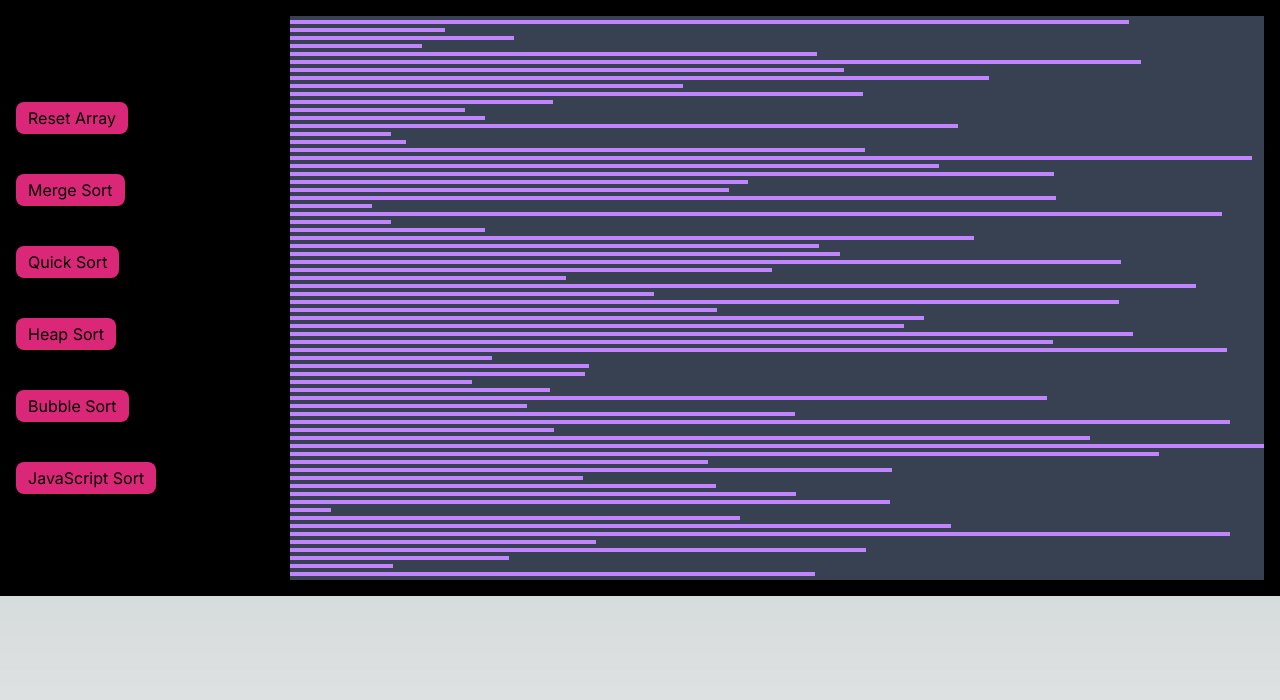
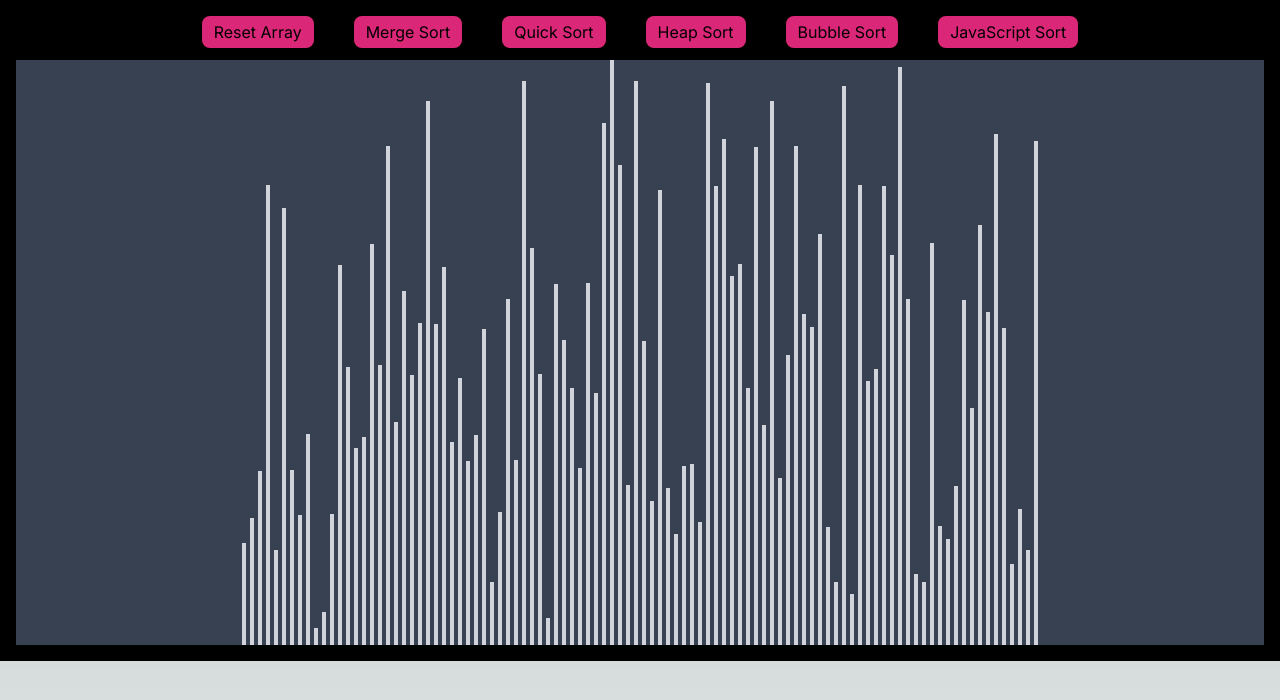
Before and after one commit to romeshyadav002/Sorting-Visualizer, a Next.js app: page / in a window 1280 px wide. Shown: the top 700 px of the page. Built offline with nearby package versions, Linux system fonts and the light colour scheme.

Commit message:
Merge Sort Animation

```diff
--- a/src/app/page.tsx
+++ b/src/app/page.tsx
@@ -3,7 +3,7 @@ import SortingVisualizer from '../components/SortingVisualizer';
 
 export default function Home() {
   return (
-    <div className="flex items-center justify-end bg-black h-full w-screen">
+    <div className="flex items-center justify-end bg-black h-full w-full">
       <SortingVisualizer />
     </div>
   );
--- a/src/components/ArrayBars.tsx
+++ b/src/components/ArrayBars.tsx
@@ -4,14 +4,18 @@ interface ButtonProps {
 }
 const ArrayBars: React.FC<ButtonProps> = ({ array }) => {
   return (
-    <div className="space-y-1">
-      {array.map((val, index) => (
-        <div
-          key={index}
-          style={{ width: `${val}px` }}
-          className="bg-purple-400 h-1"
-        ></div>
-      ))}
+    <div className=" flex flex-row space-x-1">
+      {array.map((val, index) => {
+        const customClass = `w-1 bg-gray-300`;
+        return (
+          <div
+            key={index}
+            id={`${index}`}
+            style={{ height: val }}
+            className={customClass}
+          ></div>
+        );
+      })}
     </div>
   );
 };
--- a/src/components/SortingVisualizer.tsx
+++ b/src/components/SortingVisualizer.tsx
@@ -1,22 +1,37 @@
 'use client';
-import React, { useState } from 'react';
+
+import React, { useState, useEffect } from 'react';
 import generateArray from '../helpers/RandomNoArray/randomNoArray';
 import Button from './Button';
 import javaScriptSort from '../helpers/SortingAlgos/JavaScriptSort/JavaScriptSort';
+import mergeSort from '../helpers/SortingAlgos/MergeSort/MergeSort';
+import {
+  getMergeSortAnim,
+  mergeAnim,
+} from '../helpers/SortingAlgos/MergeSort/MergeAnim';
 import ArrayBars from './ArrayBars';
-import mergeSort from '../helpers/SortingAlgos/MergeSort/MergeSort';
-const SIZE = 70;
+
+const SIZE = 100;
+export const ANIMATION_SPEED = 3;
+
 function SortingVisualizer() {
-  const [array, setArray] = useState(generateArray(SIZE));
+  const [array, setArray] = useState<number[]>([]);
+
+  useEffect(() => {
+    setArray(generateArray(SIZE));
+  }, []);
+
   const resetArray = () => {
     const randomArray = generateArray(SIZE);
     setArray(randomArray);
   };
+
   const jsSort = () => {
     const sortedArray = javaScriptSort(array);
     console.log({ sortedArray });
     setArray([...sortedArray]);
   };
+
   const mgSort = () => {
     const sortedArray = mergeSort(array);
     console.log({ sortedArray });
@@ -24,16 +39,17 @@ function SortingVisualizer() {
   };
 
   return (
-    <div className="flex p-4 flex-row justify-between items-center w-full h-full">
-      <div className="flex flex-col items-start justify-start gap-10">
+    <div className="flex p-4 flex-col justify-between items-center w-full h-full gap-3">
+      <div className="flex flex-row items-start justify-start gap-10">
         <Button text="Reset Array" onPress={resetArray} />
-        <Button text="Merge Sort" onPress={mgSort} />
+        <Button text="Merge Sort" onPress={() => mergeAnim(array)} />
         <Button text="Quick Sort" onPress={resetArray} />
         <Button text="Heap Sort" onPress={resetArray} />
         <Button text="Bubble Sort" onPress={resetArray} />
         <Button text="JavaScript Sort" onPress={jsSort} />
       </div>
-      <div className="flex flex-col py-1 bg-gray-700 items-end justify-center ">
+
+      <div className="flex flex-row px-1 bg-gray-700 items-end justify-center space-x-1 w-full rotate-180">
         <ArrayBars array={array} />
       </div>
     </div>
--- a/src/helpers/RandomNoArray/randomNoArray.ts
+++ b/src/helpers/RandomNoArray/randomNoArray.ts
@@ -1,7 +1,7 @@
 import generateRandomNumber from '../RandomNumber/randomNumberGenerator';
 
 const min = 5;
-const max = 1000;
+const max = 600;
 const generateArray = (size: number) => {
   const array: number[] = [];
   for (let i = 0; i < size; i++) {
--- /dev/null
+++ b/src/helpers/SortingAlgos/MergeSort/MergeAnim.ts
@@ -0,0 +1,85 @@
+import { ANIMATION_SPEED } from '../../../components/SortingVisualizer';
+
+export const getMergeSortAnim = (array: number[]): any[] => {
+  const animations: any[] = [];
+  if (array.length <= 1) return array;
+  const auxiliaryArray = [...array];
+  mergeSortHelper(array, 0, array.length - 1, auxiliaryArray, animations);
+  return animations;
+};
+
+const mergeSortHelper = (
+  mainArray: number[],
+  startIdx: number,
+  endIdx: number,
+  auxiliaryArray: number[],
+  animations: any[],
+) => {
+  if (startIdx === endIdx) return;
+  const middleIdx = Math.floor((startIdx + endIdx) / 2);
+  mergeSortHelper(auxiliaryArray, startIdx, middleIdx, mainArray, animations);
+  mergeSortHelper(auxiliaryArray, middleIdx + 1, endIdx, mainArray, animations);
+  doMerge(mainArray, startIdx, middleIdx, endIdx, auxiliaryArray, animations);
+};
+
+const doMerge = (
+  mainArray: number[],
+  startIdx: number,
+  middleIdx: number,
+  endIdx: number,
+  auxiliaryArray: number[],
+  animations: any[],
+) => {
+  let k = startIdx;
+  let i = startIdx;
+  let j = middleIdx + 1;
+  while (i <= middleIdx && j <= endIdx) {
+    animations.push([i, j]); // Comparing indices
+    animations.push([i, j]); // Revert color change
+    if (auxiliaryArray[i] <= auxiliaryArray[j]) {
+      animations.push([k, auxiliaryArray[i]]); // Overwrite value at index k in mainArray with auxiliaryArray[i]
+      mainArray[k++] = auxiliaryArray[i++];
+    } else {
+      animations.push([k, auxiliaryArray[j]]); // Overwrite value at index k in mainArray with auxiliaryArray[j]
+      mainArray[k++] = auxiliaryArray[j++];
+    }
+  }
+  while (i <= middleIdx) {
+    animations.push([i, i]); // Comparing indices (even though they are the same)
+    animations.push([i, i]); // Revert color change
+    animations.push([k, auxiliaryArray[i]]); // Overwrite value at index k in mainArray with auxiliaryArray[i]
+    mainArray[k++] = auxiliaryArray[i++];
+  }
+  while (j <= endIdx) {
+    animations.push([j, j]); // Comparing indices (even though they are the same)
+    animations.push([j, j]); // Revert color change
+    animations.push([k, auxiliaryArray[j]]); // Overwrite value at index k in mainArray with auxiliaryArray[j]
+    mainArray[k++] = auxiliaryArray[j++];
+  }
+};
+
+export const mergeAnim = (array: number[]) => {
+  const animations = getMergeSortAnim(array);
+  for (let i = 0; i < animations.length; i++) {
+    const isColorChange = i % 3 !== 2;
+    if (isColorChange) {
+      const [barOneIdx, barTwoIdx] = animations[i];
+      const bar1 = document.getElementById(barOneIdx);
+      const bar2 = document.getElementById(barTwoIdx);
+      const barOneStyle = (bar1 as HTMLElement)?.style;
+      const barTwoStyle = (bar2 as HTMLElement)?.style;
+      const color = i % 3 === 0 ? 'red' : 'green';
+      setTimeout(() => {
+        barOneStyle.backgroundColor = color;
+        barTwoStyle.backgroundColor = color;
+      }, i * ANIMATION_SPEED);
+    } else {
+      setTimeout(() => {
+        const [barOneIdx, newWidth] = animations[i];
+        const bar1 = document.getElementById(barOneIdx);
+        const barOneStyle = (bar1 as HTMLElement)?.style;
+        barOneStyle.height = `${newWidth}px`;
+      }, i * ANIMATION_SPEED);
+    }
+  }
+};
```
Also changed, not shown: 1 other file (tests, documents, lock files or other folders).
